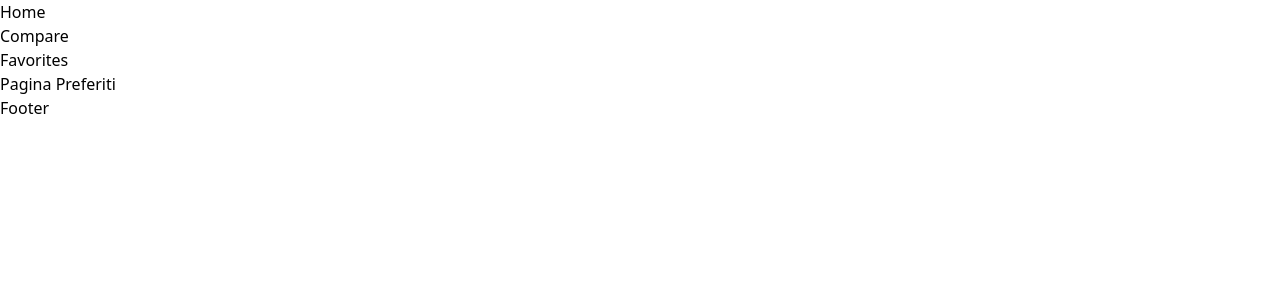
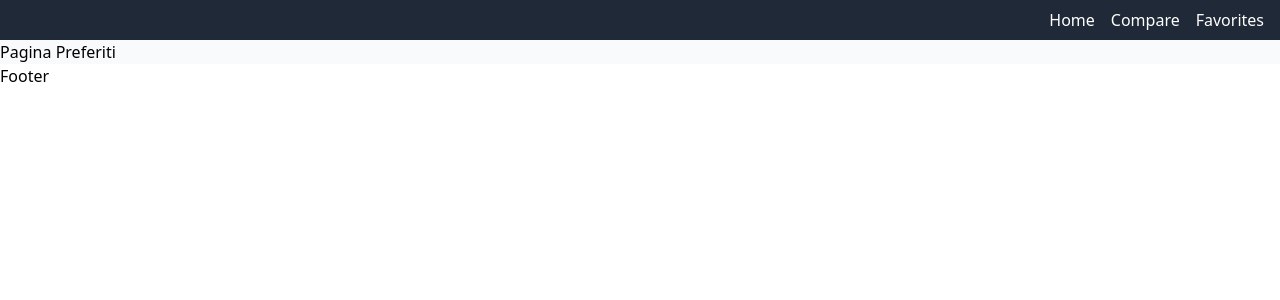
Before and after one commit to gianluca-milesi/progetto-finale-spec-frontend-front, a React (Vite) app in the folder frontend/: page /favorites in a window 1280 px wide. Shown: the top 300 px of the page. Built offline with nearby package versions, Linux system fonts and the light colour scheme; no server answers.

Commit message:
ADD: mapping laptop cards in HomePage

```diff
--- /dev/null
+++ b/frontend/src/components/LaptopCard.tsx
@@ -0,0 +1,24 @@
+//Types
+import { Laptop } from "../types/Laptop"
+
+type Props = {
+    laptop: Laptop
+}
+
+
+function LaptopCard({ laptop }: Props) {
+    return (
+        <div>
+            <h3>{laptop.title}</h3>
+            <p>{laptop.brand} - {laptop.category}</p>
+            <ul>
+                <li><strong>RAM:</strong> {laptop.ram} GB</li>
+                <li><strong>Storage:</strong> {laptop.storage} GB</li>
+                <li><strong>OS:</strong> {laptop.os}</li>
+                <li><strong>Anno:</strong> {laptop.releaseYear}</li>
+            </ul>
+        </div>
+    )
+}
+
+export default LaptopCard
--- a/frontend/src/components/Navbar.tsx
+++ b/frontend/src/components/Navbar.tsx
@@ -4,7 +4,7 @@ import { NavLink } from "react-router-dom"
 function Navbar() {
     return (
         <nav>
-            <ul>
+            <ul className="flex justify-end gap-4">
                 <li><NavLink to="/">Home</NavLink></li>
                 <li><NavLink to="/compare">Compare</NavLink></li>
                 <li><NavLink to="/favorites">Favorites</NavLink></li>
--- a/frontend/src/index.css
+++ b/frontend/src/index.css
@@ -1 +1,79 @@
 @import "tailwindcss";
+@tailwind base;
+@tailwind components;
+@tailwind utilities;
+
+/* COLORS */
+.primary-color {
+    background-color: #F9FAFB;
+}
+
+.secondary-color {
+    background-color: #1F2937;
+}
+
+.accent-color {
+    background-color: #3B82F6;
+}
+
+@layer utilities {
+    .container {
+        @apply mx-auto px-4 max-w-7xl;
+    }
+
+    .row {
+        @apply flex flex-wrap -mx-2;
+    }
+
+    .col {
+        @apply px-2;
+    }
+
+    .col-1 {
+        @apply w-1/12
+    }
+
+    .col-2 {
+        @apply w-2/12
+    }
+
+    .col-3 {
+        @apply w-3/12
+    }
+
+    .col-4 {
+        @apply w-4/12
+    }
+
+    .col-5 {
+        @apply w-5/12
+    }
+
+    .col-6 {
+        @apply w-6/12
+    }
+
+    .col-7 {
+        @apply w-7/12
+    }
+
+    .col-8 {
+        @apply w-8/12
+    }
+
+    .col-9 {
+        @apply w-9/12
+    }
+
+    .col-10 {
+        @apply w-10/12
+    }
+
+    .col-11 {
+        @apply w-11/12
+    }
+
+    .col-12 {
+        @apply w-full
+    }
+}
--- a/frontend/src/layouts/DefaultLayout.tsx
+++ b/frontend/src/layouts/DefaultLayout.tsx
@@ -8,7 +8,7 @@ function DefaultLayout() {
     return (
         <>
             <Header />
-            <main>
+            <main className="primary-color">
                 <Outlet />
             </main>
             <Footer />
--- a/frontend/src/layouts/Header.tsx
+++ b/frontend/src/layouts/Header.tsx
@@ -3,7 +3,7 @@ import Navbar from "../components/Navbar.tsx"
 
 function Header() {
     return (
-        <header>
+        <header className="secondary-color text-white py-2 px-4">
             <Navbar />
         </header>
     )
--- a/frontend/src/pages/HomePage.tsx
+++ b/frontend/src/pages/HomePage.tsx
@@ -1,6 +1,39 @@
+import GlobalContext from "../contexts/GlobalContext"
+//Hooks
+import { useContext } from "react"
+//Components
+import LaptopCard from "../components/LaptopCard"
+
+
 function HomePage() {
+
+    const context = useContext(GlobalContext)
+    if (!context) return <div>Caricamento...</div>
+
+    const { laptops } = context
+    if (!laptops || laptops.length === 0) return <div>Nessun laptop disponibile</div>
+
+
     return (
-        <div>Pagina Home</div>
+        <>
+            <section>
+                <h2 className="text-2xl text-center mb-4">Cerca</h2>
+                <div>Searchbar e Filters</div>
+            </section>
+
+            <section>
+                <h2 className="text-2xl text-center mb-4">Tutti i prodotti</h2>
+                <div className="container">
+                    <div className="row">
+                        {laptops && laptops.map(l => (
+                            <div key={l.id} className="col-4">
+                                <LaptopCard laptop={l} />
+                            </div>
+                        ))}
+                    </div>
+                </div>
+            </section>
+        </>
     )
 }
 
--- a/frontend/src/types/Laptop.ts
+++ b/frontend/src/types/Laptop.ts
@@ -1,4 +1,7 @@
 export type Laptop = {
+    id: number,
+    createdAt: string,
+    updatedAt: string,
     title: string,
     category: string,
     brand: string,
```
